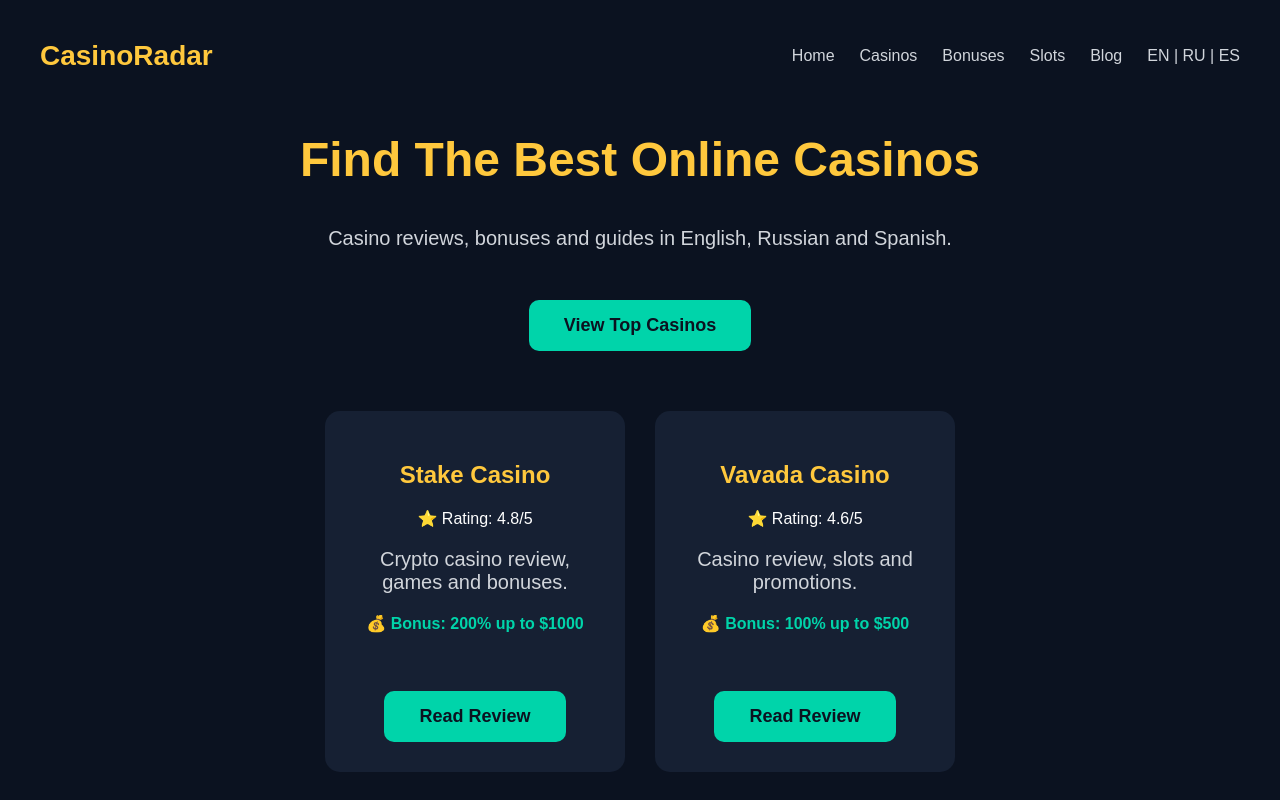
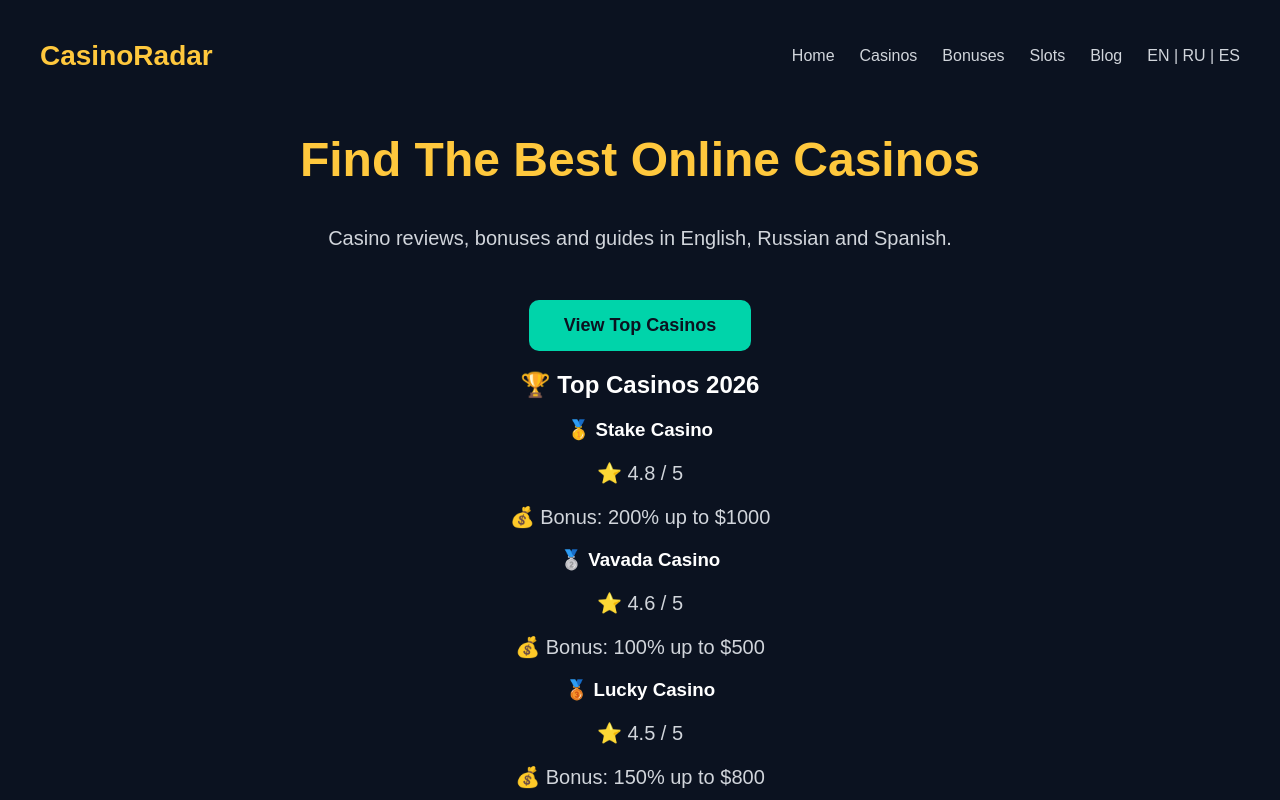
Before and after one commit to Radargaming/Casinoradar, a Next.js app: page / in a window 1280 px wide. Shown: the top 800 px of the page. Built offline with nearby package versions, Linux system fonts and the light colour scheme.

Commit message:
Update page.js

```diff
--- a/app/page.js
+++ b/app/page.js
@@ -36,6 +36,40 @@
       </section>
 
 
+      <section className="top-casinos">
+
+        <h2>
+          🏆 Top Casinos 2026
+        </h2>
+
+
+        <div className="ranking">
+
+          <div className="rank-card">
+            <h3>🥇 Stake Casino</h3>
+            <p>⭐ 4.8 / 5</p>
+            <p>💰 Bonus: 200% up to $1000</p>
+          </div>
+
+
+          <div className="rank-card">
+            <h3>🥈 Vavada Casino</h3>
+            <p>⭐ 4.6 / 5</p>
+            <p>💰 Bonus: 100% up to $500</p>
+          </div>
+
+
+          <div className="rank-card">
+            <h3>🥉 Lucky Casino</h3>
+            <p>⭐ 4.5 / 5</p>
+            <p>💰 Bonus: 150% up to $800</p>
+          </div>
+
+        </div>
+
+      </section>
+
+
       <section className="cards">
 
 
@@ -45,7 +79,7 @@
             Stake Casino
           </h2>
 
-          <div>
+          <div className="rating">
             ⭐ Rating: 4.8/5
           </div>
 
@@ -56,8 +90,6 @@
           <strong>
             💰 Bonus: 200% up to $1000
           </strong>
-
-          <br />
 
           <button>
             Read Review
@@ -73,7 +105,7 @@
             Vavada Casino
           </h2>
 
-          <div>
+          <div className="rating">
             ⭐ Rating: 4.6/5
           </div>
 
@@ -84,8 +116,6 @@
           <strong>
             💰 Bonus: 100% up to $500
           </strong>
-
-          <br />
 
           <button>
             Read Review
```
